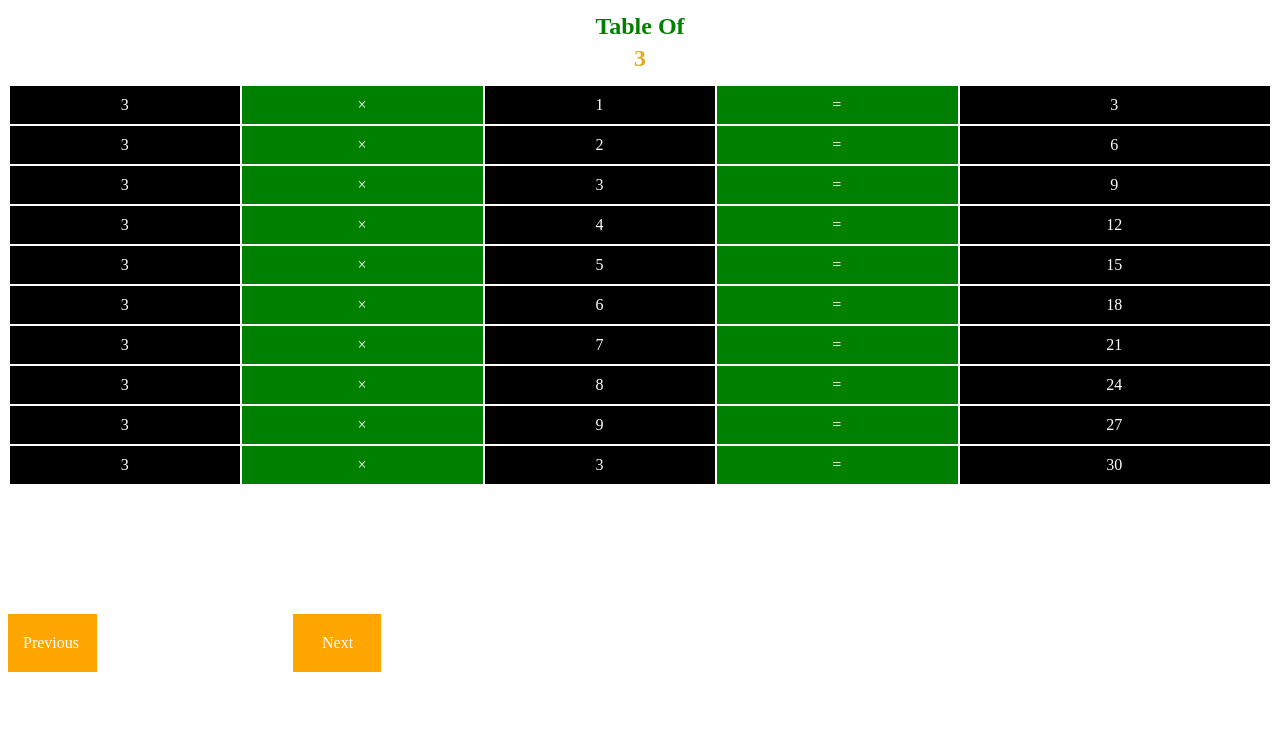
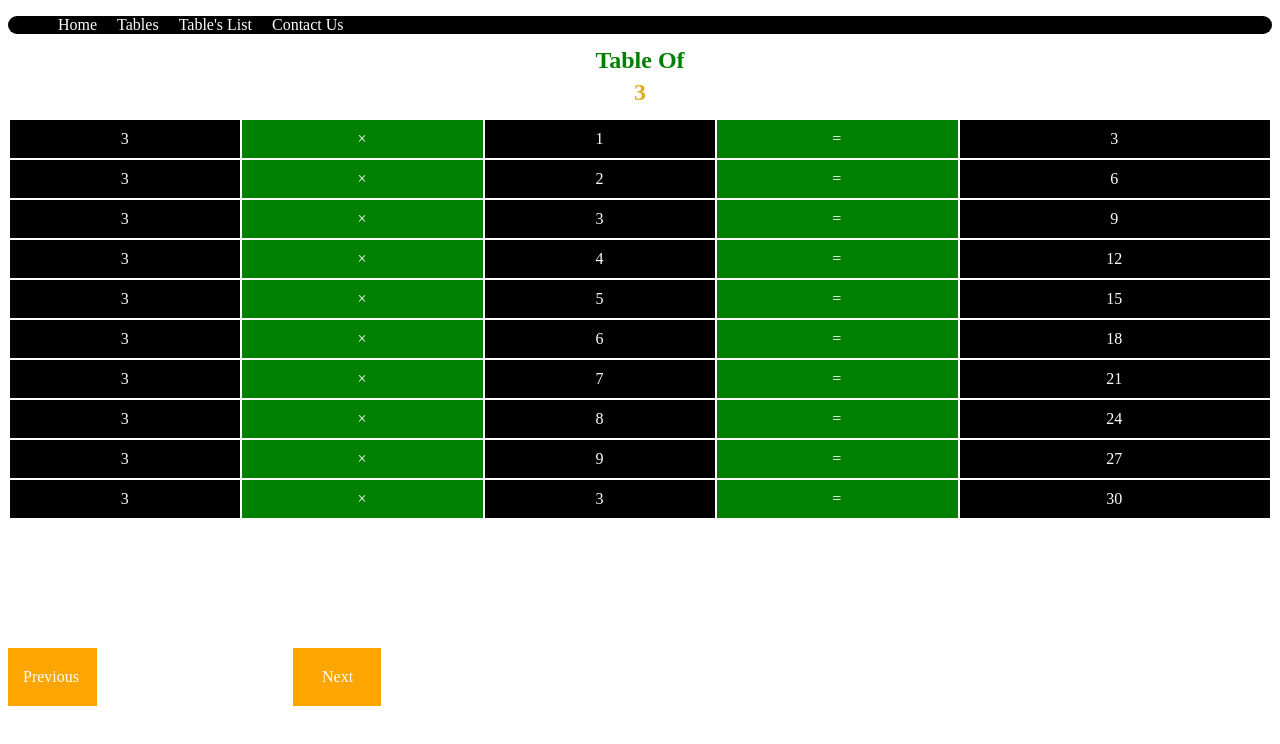
Before and after one commit to HMuneer/table-3, a plain HTML site: page index.html in a window 1280 px wide. Drawn offline with Linux system fonts and the light colour scheme.

Commit message:
Add files via upload

```diff
--- a/index.html
+++ b/index.html
@@ -57,9 +57,41 @@ padding: 20px 28px 20px 29px;
 margin-top:8pc;
 margin-left:12pc;
 }
+.navbar {
+	background-color:green;
+	border-radius:15px;
+	background-color:black;
+}
+.navbar li {
+	float:left;
+	list-style:none;
+	padding:top;
+		background-color:black;
+
+}
+.navbar ul {
+	overflow:auto;
+
+}
+.navbar li a {
+	padding:12px 10px;
+	text-decoration:none;
+	color:White;
+		background-color:black;
+	}
 </style>
 </head>
 <body>
+<header>
+	<nav class="navbar">
+		<ul>
+			<li><a href="https://hmuneer.github.io/Home-table/">Home</li></a>
+			<li><a href="https://hmuneer.github.io/table.1.1/">Tables</li></a>
+			<li><a href="https://hmuneer.github.io/list-of-tables/">Table's List</a></li>
+			<li><a href="https://www.facebook.com/profile.php?id=100027925870102""">Contact us</li></a>
+		</ul>
+	</nav>
+</header>
 <div class="line">
 <h2>Table of <h2>
 <span>3</span>
@@ -136,9 +168,9 @@ margin-left:12pc;
 		<td class="black">30</td>
 	</tr>
 </table>
-<a class="Pre" href="">Previous</a>
+<a class="Pre" href="https://hmuneer.github.io/table-2/">Previous</a>
 
 
-<a class="next" href="">Next</a>
+<a class="next" href="https://hmuneer.github.io/table-4/">Next</a>
 </body>
 </html>
```
